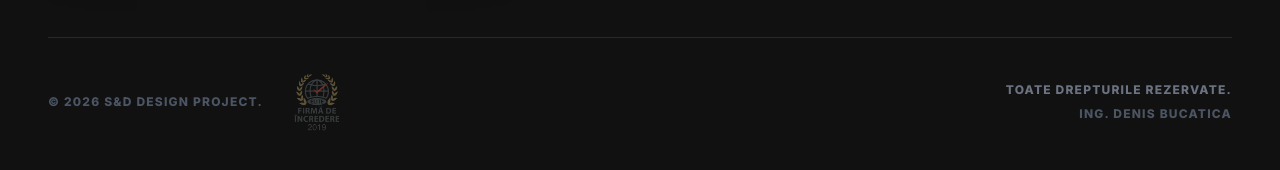
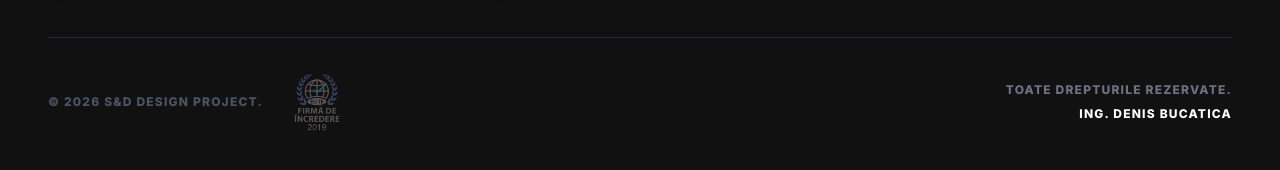
Before and after one commit to Fnoskar/S-D, a React (Vite) app: page / in a window 1280 px wide. Shown: the part 6565-6735 px from the top of the page. Built offline with nearby package versions, Linux system fonts and the light colour scheme; no server answers.

Commit message:
Update Contact.tsx

```diff
--- a/components/Contact.tsx
+++ b/components/Contact.tsx
@@ -14,12 +14,13 @@ export const Contact: React.FC = () => {
                 Contact
               </h2>
               <div className="space-y-8">
+                {/* Adresă */}
                 <div className="flex items-start gap-4">
                   <MapPin className="mt-1 text-sd-gray shrink-0" />
                   <div>
                     <h4 className="uppercase font-bold tracking-wider mb-2 text-sm text-gray-400">Adresă</h4>
                     <a
-                      href="https://www.google.com/maps/search/?api=1&query=Strada+Gheorghe+Doja+40+Cernavoda"
+                      href="https://www.google.com/maps/dir//S.C.+S%26D+DESIGN+PROJECT+SRL+Strada+Gheorghe+Doja+40+Cernavod%C4%83+905200/@44.3371905,28.032608,16z"
                       target="_blank"
                       rel="noopener noreferrer"
                       className="group"
@@ -42,7 +43,7 @@ export const Contact: React.FC = () => {
                   <Mail className="mt-1 text-sd-gray shrink-0" />
                   <div>
                     <h4 className="uppercase font-bold tracking-wider mb-2 text-sm text-gray-400">Email</h4>
-                    <a href="mailto:contact@sd-design.ro" className="text-xl hover:text-sd-gray transition-colors">
+                    <a href="mailto:se7den@gmail.com" className="text-xl hover:text-sd-gray transition-colors">
                       se7den@gmail.com
                     </a>
                   </div>
@@ -50,21 +51,21 @@ export const Contact: React.FC = () => {
               </div>
             </div>
 
-            {/* Hartă Integrată */}
+            {/* Hartă Integrată - Pin mutat la S&D Design Project S.R.L. (Nr. 40) */}
             <div className="w-full h-[300px] bg-white/5 rounded-sm overflow-hidden border border-gray-800 shadow-2xl">
               <iframe
-                src="https://www.google.com/maps/place/S.C.+S%26D+DESIGN+PROJECT+SRL/@44.3405898,28.0426151,17.62z/data=!4m6!3m5!1s0x40ba9dd5181d95f3:0x37a0c24da2dad36d!8m2!3d44.3390657!4d28.0426755!16s%2Fg%2F11h3dgpbyp?entry=ttu&g_ep=EgoyMDI1MTIwOS4wIKXMDSoASAFQAw%3D%3D"
+                src="https://www.google.com/maps/place/S.C.+S%26D+DESIGN+PROJECT+SRL/@44.3400793,28.0408193,17.08z/data=!4m6!3m5!1s0x40ba9dd5181d95f3:0x37a0c24da2dad36d!8m2!3d44.3390657!4d28.0426755!16s%2Fg%2F11h3dgpbyp?entry=ttu&g_ep=EgoyMDI1MTIwOS4wIKXMDSoASAFQAw%3D%3D"
                 width="100%"
                 height="100%"
                 style={{ border: 0, filter: 'grayscale(1) invert(0.9) contrast(1.2)' }}
                 allowFullScreen={true}
                 loading="lazy"
-                title="Locație"
+                title="Locație S&D Design Project S.R.L."
               ></iframe>
             </div>
           </div>
 
-          {/* Coloana Dreaptă: Formular (Caseta se închide acum după buton) */}
+          {/* Coloana Dreaptă: Formular */}
           <div className="md:col-span-7 bg-white/5 p-8 md:p-12 border border-white/10 rounded-sm h-fit">
             <h3 className="text-2xl font-bold uppercase tracking-tight mb-6">Trimite un mesaj</h3>
 
@@ -124,11 +125,11 @@ export const Contact: React.FC = () => {
         <div className="mt-24 pt-8 border-t border-gray-800 flex flex-col md:flex-row justify-between items-center gap-8 text-xs uppercase tracking-widest text-gray-600 font-bold">
           <div className="flex flex-col md:flex-row items-center gap-6">
             <p>© {new Date().getFullYear()} S&D Design Project.</p>
-            <img src="/firma1.png" alt="Firma de Incredere" className="h-16 w-auto opacity-50" />
+            <img src="/firma1.png" alt="Firma de Incredere" className="h-16 w-auto opacity-50 invert" />
           </div>
           <div className="text-center md:text-right">
             <p className="text-gray-500">Toate drepturile rezervate.</p>
-            <p className="mt-2">Ing. Denis Bucatica</p>
+            <p className="mt-2 text-white">Ing. Denis Bucatica</p>
           </div>
         </div>
       </div>
```
Lines whose indentation alone changed are shown as unchanged.
